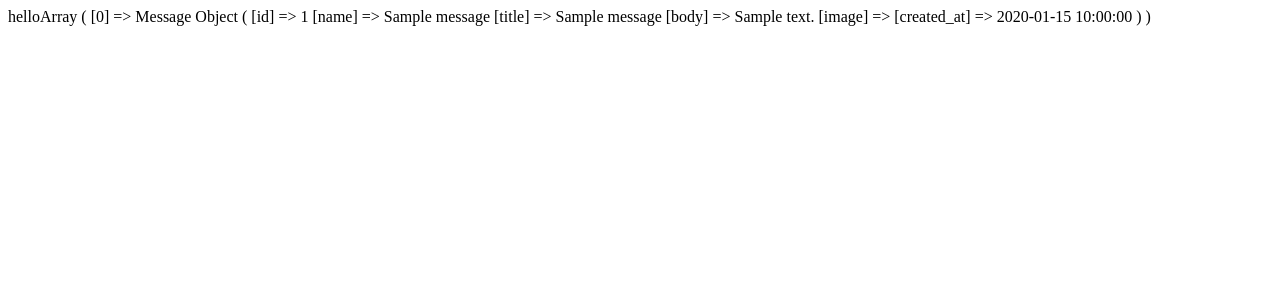
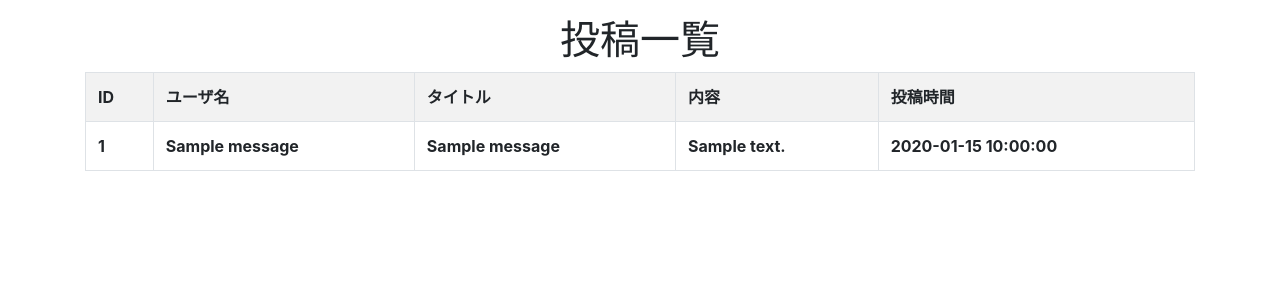
Before and after one commit to yuta-git/bbs_basic_mvc_2, a PHP site: page / in a window 1280 px wide. Shown: the top 300 px of the page. Run offline with PHP 8.4, Linux system fonts and the light colour scheme; tables that the repository leaves empty or names only in its code hold one stand-in row (values such as "Sample post"); lists and menus that the app fills with data are empty.

Commit message:
投稿一覧表示画面の作成

```diff
--- a/index.php
+++ b/index.php
@@ -1,22 +1,11 @@
-<!DOCTYPE html>
-<html lang="ja">
-<head>
-  <meta charset="UTF-8">
-  <meta name="viewport" content="width=device-width, initial-scale=1.0">
-  <meta http-equiv="X-UA-Compatible" content="ie=edge">
-  <title>Document</title>
-</head>
-<body>
-  <?php
-    require_once 'models/Message.php';
+<?php
 
-    echo "hello";
+  require_once 'models/Message.php';
 
-    $messages = Message::all();
+  $messages = Message::all();
 
-    print_r($messages);
 
-  ?>
 
-</body>
-</html>
+
+
+  include_once 'views/index_view.php';
--- /dev/null
+++ b/views/index_view.php
@@ -0,0 +1,51 @@
+<!DOCTYPE html>
+<html lang="ja">
+<head>
+  <meta charset="UTF-8">
+  <meta name="viewport" content="width=device-width, initial-scale=1.0">
+  <meta http-equiv="X-UA-Compatible" content="ie=edge">
+
+  <link rel="stylesheet" href="https://stackpath.bootstrapcdn.com/bootstrap/4.3.1/css/bootstrap.min.css">
+  <link rel="stylesheet" href="css/style.css" type="text/css" />
+  <title>簡易掲示板</title>
+</head>
+<body>
+  <div class="container">
+    <div class="row mt-3">
+      <h1 class="col-sm-12 text-center">投稿一覧</h1>
+    </div>
+
+    <?php if(count($messages) !== 0): ?>
+    <table class="col-sm-12 table table-bordered table-striped">
+      <tr>
+        <th>ID</th>
+        <th>ユーザ名</th>
+        <th>タイトル</th>
+        <th>内容</th>
+        <th>投稿時間</th>
+      </tr>
+      <?php foreach($messages as $message): ?>
+      <tr>
+        <th><?= $message->id ?></th>
+        <th><?= $message->name ?></th>
+        <th><?= $message->title ?></th>
+        <th><?= $message->body ?></th>
+        <th><?= $message->created_at ?></th>
+      </tr>
+      <?php endforeach; ?>
+    </table>
+
+    <?php else: ?>
+    <p>投稿は1件もありません</p>
+    <?php endif; ?>
+
+  </div>
+  <!-- Optional JavaScript -->
+  <!-- jQuery first, then Popper.js, then Bootstrap JS, then Font Awesome -->
+  <script src="https://code.jquery.com/jquery-3.3.1.slim.min.js"></script>
+  <script src="https://cdnjs.cloudflare.com/ajax/libs/popper.js/1.14.6/umd/popper.min.js"></script>
+  <script src="https://stackpath.bootstrapcdn.com/bootstrap/4.3.1/js/bootstrap.min.js"></script>
+  <script defer src="https://use.fontawesome.com/releases/v5.7.2/js/all.js"></script>
+  <script src="js/script.js"></script>
+</body>
+</html>
```
Also changed, not shown: css/style.css (added).
